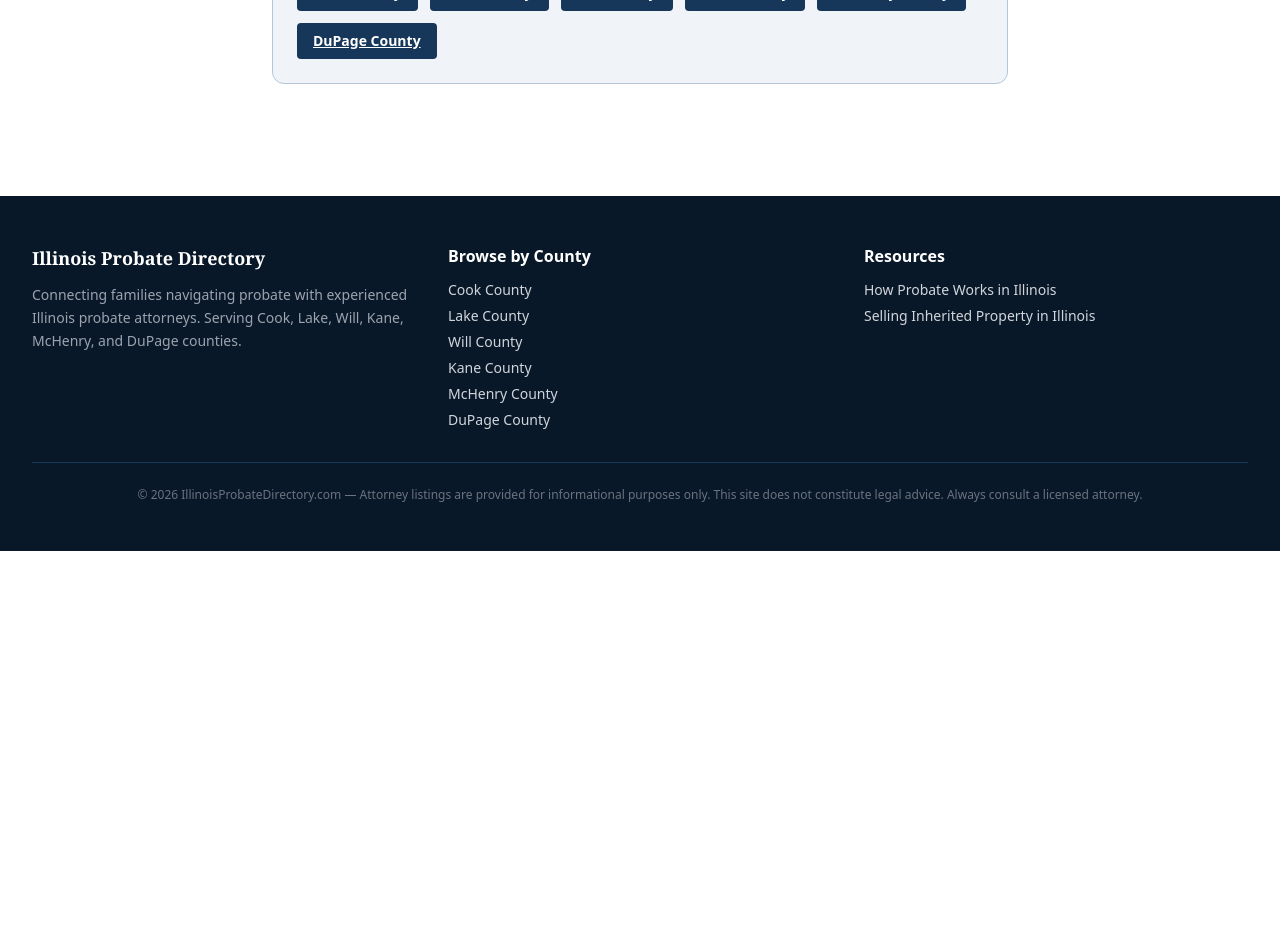
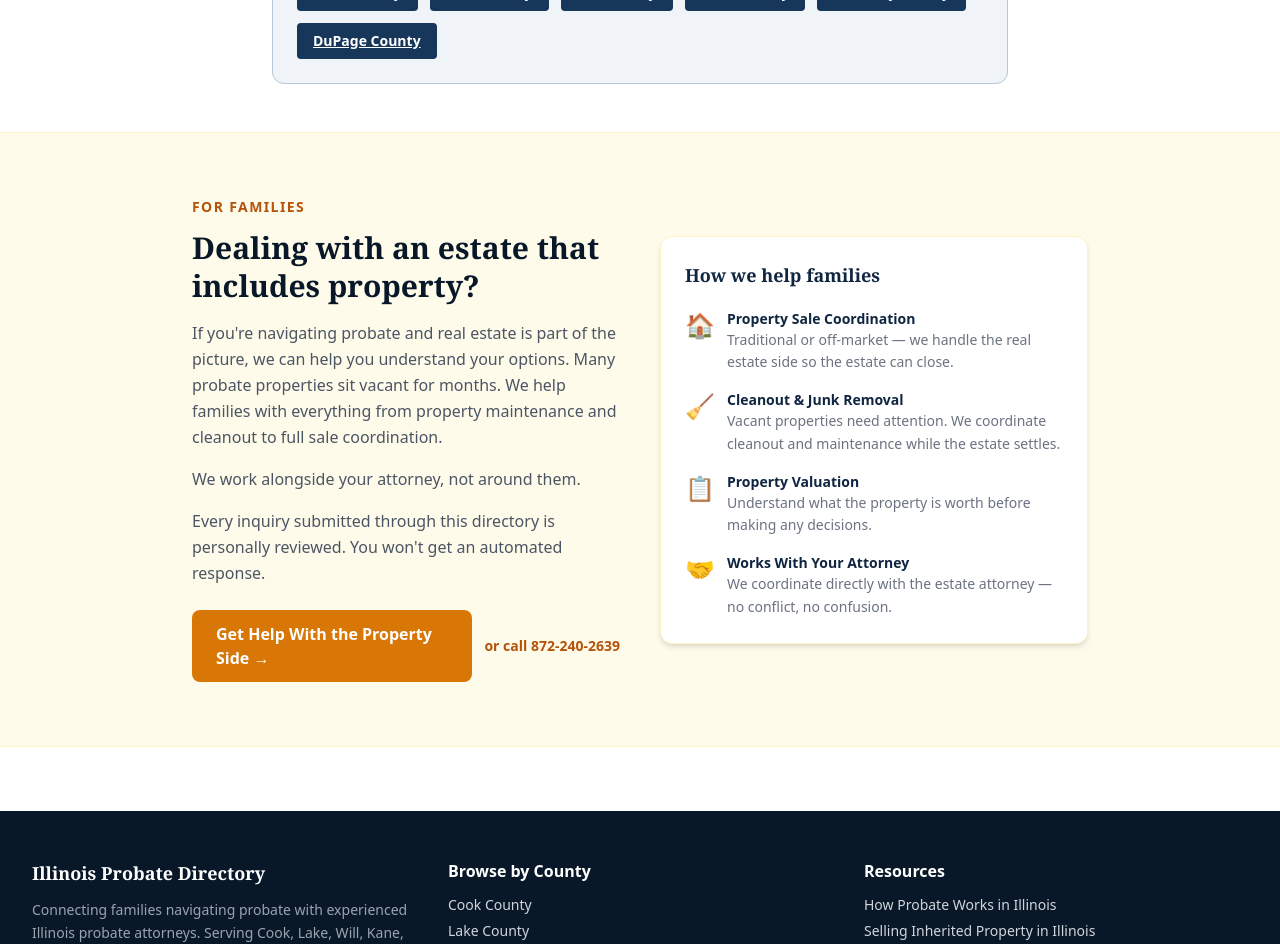
Before and after one commit to arouvalis/illinois-probate-directory, a Next.js app: page /resources/selling-inherited-property-illinois in a window 1280 px wide. Shown: the part 3480-4424 px from the top of the page. Before the commit the page ends 4031 px from the top, so only its background shows below. Built offline with nearby package versions, Linux system fonts and the light colour scheme.

Commit message:
Add ForFamiliesBanner to selling-inherited-property-illinois resource page

```diff
--- a/src/app/resources/selling-inherited-property-illinois/page.tsx
+++ b/src/app/resources/selling-inherited-property-illinois/page.tsx
@@ -1,5 +1,6 @@
 import type { Metadata } from "next";
 import Link from "next/link";
+import ForFamiliesBanner from "@/components/ForFamiliesBanner";
 
 const faqSchema = {
   "@context": "https://schema.org",
@@ -57,6 +58,7 @@ export const metadata: Metadata = {
 
 export default function SellingInheritedPropertyPage() {
   return (
+    <>
     <div className="max-w-3xl mx-auto px-4 py-12">
       <script
         type="application/ld+json"
@@ -282,5 +284,7 @@ export default function SellingInheritedPropertyPage() {
         </div>
       </article>
     </div>
+    <ForFamiliesBanner />
+    </>
   );
 }
```
